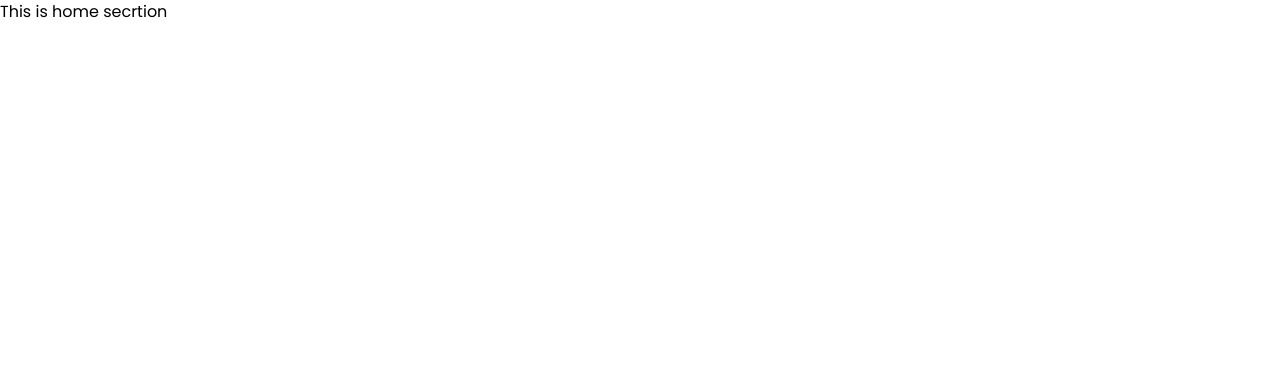
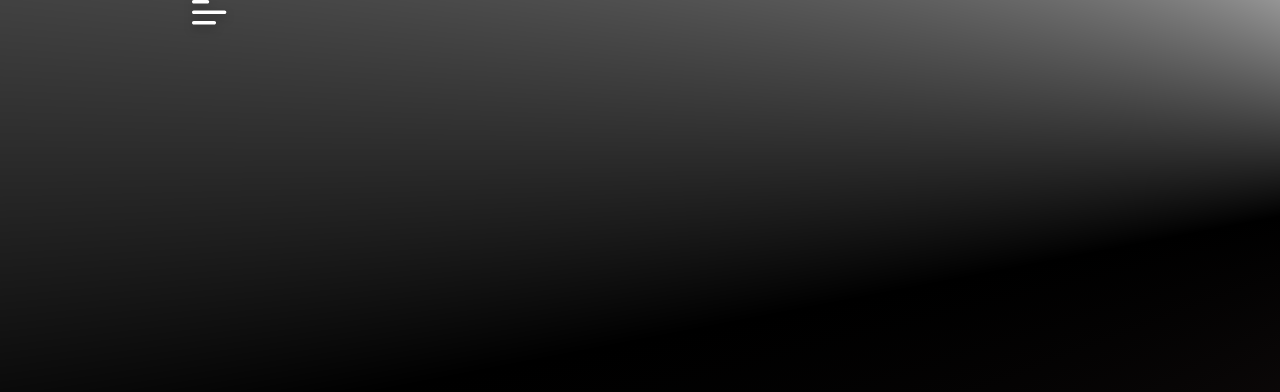
Before and after one commit to ashishjaswal2002/My_Portfolio, a React (Vite) app: page / in a window 1280 px wide. Shown: the top 392 px of the page. Built offline with nearby package versions, Linux system fonts and the light colour scheme.

Commit message:
Side drawer successfully added

```diff
--- a/index.html
+++ b/index.html
@@ -7,7 +7,7 @@
     <title>Vite + React</title>
   </head>
   <body>
-    <div id="root"></div>
+    <div id="root" class="max-w-4xl mx-auto"></div>
     <script type="module" src="/src/main.jsx"></script>
   </body>
 </html>
--- a/package.json
+++ b/package.json
@@ -9,6 +9,10 @@
     "preview": "vite preview"
   },
   "dependencies": {
+    "@emotion/react": "^11.10.6",
+    "@emotion/styled": "^11.10.6",
+    "@mui/icons-material": "^5.11.11",
+    "@mui/material": "^5.11.12",
     "react": "^18.2.0",
     "react-dom": "^18.2.0",
     "react-router-dom": "^6.8.2"
--- a/pages/HomePage.jsx
+++ b/pages/HomePage.jsx
@@ -1,9 +1,12 @@
 import React from 'react'
 
+import HamburgerMenu from '../src/components/HamburgerMenu';
 export const HomePage = () => {
   return (
       <header>
-        <h1>This is home secrtion </h1>
+
+
+       <HamburgerMenu/>
       </header>
   )
 }
--- a/src/App.jsx
+++ b/src/App.jsx
@@ -6,7 +6,8 @@ function App() {
 
 
   return (
-   <>
+
+  <>
    <BrowserRouter>
 
 <Routes>
@@ -26,8 +27,8 @@ function App() {
 
    </BrowserRouter>
 
+   </>
 
-   </>
 
 
 
--- /dev/null
+++ b/src/assets/CloseIcon.jsx
@@ -0,0 +1,10 @@
+import React from 'react'
+
+export const CloseIcon = () => {
+  return (
+    <svg width="29" height="80" viewBox="0 0 32 32" fill="none" xmlns="http://www.w3.org/2000/svg">
+    <path d="M16 13.7377L4.68641 2.42407L2.42401 4.68647L13.7376 16.0001L2.42401 27.3137L4.68641 29.5761L16 18.2625L27.3136 29.5761L29.576 27.3137L18.2624 16.0001L29.576 4.68647L27.3136 2.42407L16 13.7377Z" fill="#222222"/>
+    </svg>
+
+  )
+}
--- /dev/null
+++ b/src/assets/DrawerIcon.jsx
@@ -0,0 +1,13 @@
+import React from 'react'
+
+export const DrawerIcon = () => {
+  return (
+
+
+     <svg width="35" height="25" viewBox="0 0 35 25" fill="none" xmlns="http://www.w3.org/2000/svg">
+<path d="M0 1.74125C0 0.77875 0.765382 0 1.70752 0H15.4535C15.9064 1.3763e-08 16.3407 0.183452 16.6609 0.51C16.9811 0.836548 17.161 1.27944 17.161 1.74125C17.161 2.20306 16.9811 2.64595 16.6609 2.9725C16.3407 3.29905 15.9064 3.4825 15.4535 3.4825H1.70752C1.25466 3.4825 0.820345 3.29905 0.500122 2.9725C0.179899 2.64595 0 2.20306 0 1.74125ZM0 12.25C0 11.2875 0.765382 10.5087 1.70752 10.5087H32.6146C33.0674 10.5087 33.5017 10.6922 33.822 11.0188C34.1422 11.3453 34.3221 11.7882 34.3221 12.25C34.3221 12.7118 34.1422 13.1547 33.822 13.4812C33.5017 13.8078 33.0674 13.9913 32.6146 13.9913H1.70752C1.25466 13.9913 0.820345 13.8078 0.500122 13.4812C0.179899 13.1547 0 12.7118 0 12.25ZM1.70752 21.0175C1.25466 21.0175 0.820345 21.201 0.500122 21.5275C0.179899 21.854 0 22.2969 0 22.7587C0 23.2206 0.179899 23.6635 0.500122 23.99C0.820345 24.3165 1.25466 24.5 1.70752 24.5H22.3179C22.7708 24.5 23.2051 24.3165 23.5253 23.99C23.8456 23.6635 24.0255 23.2206 24.0255 22.7587C24.0255 22.2969 23.8456 21.854 23.5253 21.5275C23.2051 21.201 22.7708 21.0175 22.3179 21.0175H1.70752Z" fill="white"/>
+</svg>
+
+
+  )
+}
--- /dev/null
+++ b/src/components/HamburgerMenu.jsx
@@ -0,0 +1,99 @@
+import * as React from 'react';
+import Box from '@mui/material/Box';
+import SwipeableDrawer from '@mui/material/SwipeableDrawer';
+import Button from '@mui/material/Button';
+import List from '@mui/material/List';
+
+import ListItem from '@mui/material/ListItem';
+import ListItemButton from '@mui/material/ListItemButton';
+import ListItemIcon from '@mui/material/ListItemIcon';
+import ListItemText from '@mui/material/ListItemText';
+import HomeIcon from '@mui/icons-material/Home';
+import RssFeedIcon from '@mui/icons-material/RssFeed';
+import HomeWorkIcon from '@mui/icons-material/HomeWork';
+import { DrawerIcon } from '../assets/DrawerIcon';
+import { CloseIcon } from '../assets/CloseIcon';
+
+
+
+ function HamburgerMenu() {
+  const [state, setState] = React.useState({
+
+    left: false,
+
+  });
+
+  const toggleDrawer = (anchor, open) => (event) => {
+    if (
+      event &&
+      event.type === 'keydown' &&
+      (event.key === 'Tab' || event.key === 'Shift')
+    ) {
+      return;
+    }
+
+    setState({ ...state, [anchor]: open });
+  };
+
+
+//   Function of default icon
+function getIconForArray(text) {
+    if (text === 'Home') {
+      return <HomeIcon />;
+    } else if (text === 'Blog') {
+      return <RssFeedIcon />;
+    } else if (text === 'Projects') {
+      return <HomeWorkIcon />;
+    } else {
+      return null;
+    }
+  }
+
+
+
+  const list = (anchor) => (
+    <Box
+    sx={{ width: anchor === 'top' || anchor === 'bottom' ? 'auto' : 250, margin: 'dense' }}
+    role="presentation"
+    onKeyDown={toggleDrawer(anchor, false)}
+  >
+    <List>
+      <ListItem disablePadding >
+        <ListItemButton sx={{display:'flex',justifyContent:'flex-end'}}  onClick={toggleDrawer(anchor, false)}>
+          <CloseIcon style={{}}/>
+        </ListItemButton>
+      </ListItem>
+      {['Home', 'Blog', 'Projects'].map((text) => (
+        <ListItem key={text} disablePadding>
+          <ListItemButton>
+            <ListItemIcon>
+              {getIconForArray(text)}
+            </ListItemIcon>
+            <ListItemText primary={text} />
+          </ListItemButton>
+        </ListItem>
+      ))}
+    </List>
+  </Box>
+  );
+
+  return (
+    <div >
+      {['left'].map((anchor) => (
+        <React.Fragment key={anchor}>
+          <Button onClick={toggleDrawer(anchor, true)} style={{display:'flex',justifyContent:'flex-start',margin:0,padding:0}}><DrawerIcon/></Button>
+          <SwipeableDrawer
+            anchor={anchor}
+            open={state[anchor]}
+            onClose={toggleDrawer(anchor, false)}
+            onOpen={toggleDrawer(anchor, true)}
+
+          >
+            {list(anchor)}
+          </SwipeableDrawer>
+        </React.Fragment>
+      ))}
+    </div>
+  );
+}
+export default HamburgerMenu;
--- a/src/index.css
+++ b/src/index.css
@@ -9,3 +9,13 @@ html{
     font-family: 'Poppins', sans-serif;
 
 }
+
+body{
+     background: conic-gradient(from 183.38deg at 124.05% 19.58%, rgba(0, 0, 0, 0.1) -142.5deg, #070707 4.11deg, #000000 4.14deg, #0C0002 11.23deg, #0B0808 47.53deg, #000000 75.62deg, rgba(0, 0, 0, 0) 140.63deg, rgba(0, 0, 0, 0) 166.87deg, rgba(0, 0, 0, 0.1) 217.5deg, #070707 364.11deg);
+    background-blend-mode: darken;
+    mix-blend-mode: normal;
+    filter: drop-shadow(0px 4px 4px rgba(0, 0, 0, 0.25));;
+    height: 100vh;
+
+
+}
```
Also changed, not shown: 1 other file (tests, documents, lock files or other folders).
